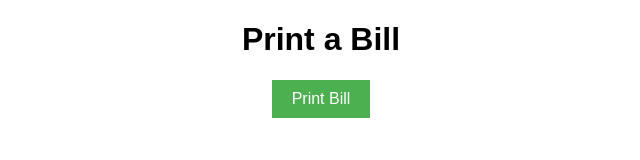
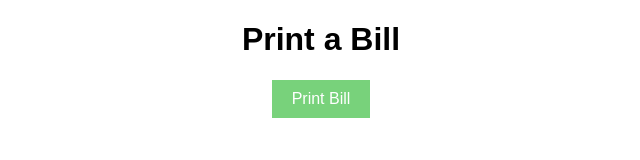
Before and after one commit to MKarthikeyanAI/thermal, an Electron app: page index.html in a window 800 px wide. Shown: the whole page, without its empty margins (79-719 px from the left). Drawn offline with Linux system fonts and the light colour scheme.

```diff
--- a/styles.css
+++ b/styles.css
@@ -6,7 +6,7 @@
   button {
     padding: 10px 20px;
     font-size: 16px;
-    background-color: #4CAF50;
+    background-color: #78d27b;
     color: white;
     border: none;
     cursor: pointer;
```
